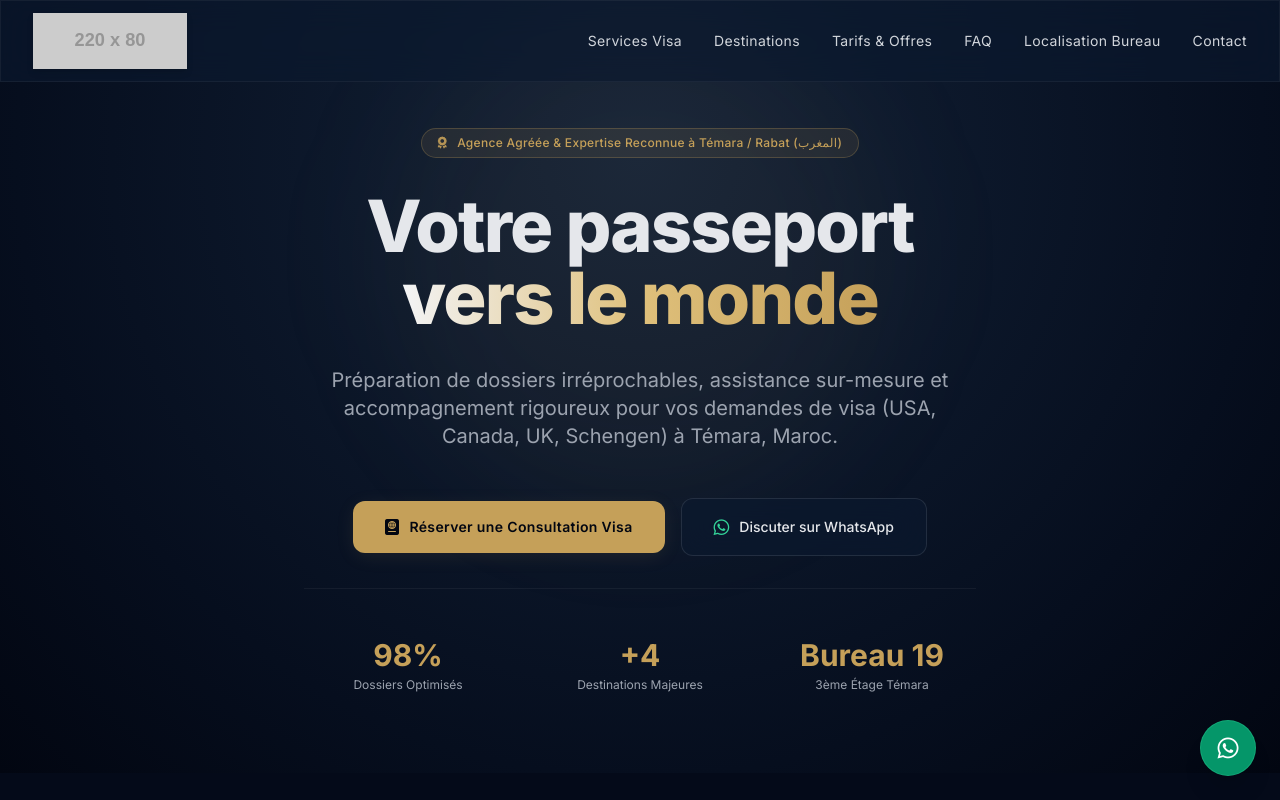
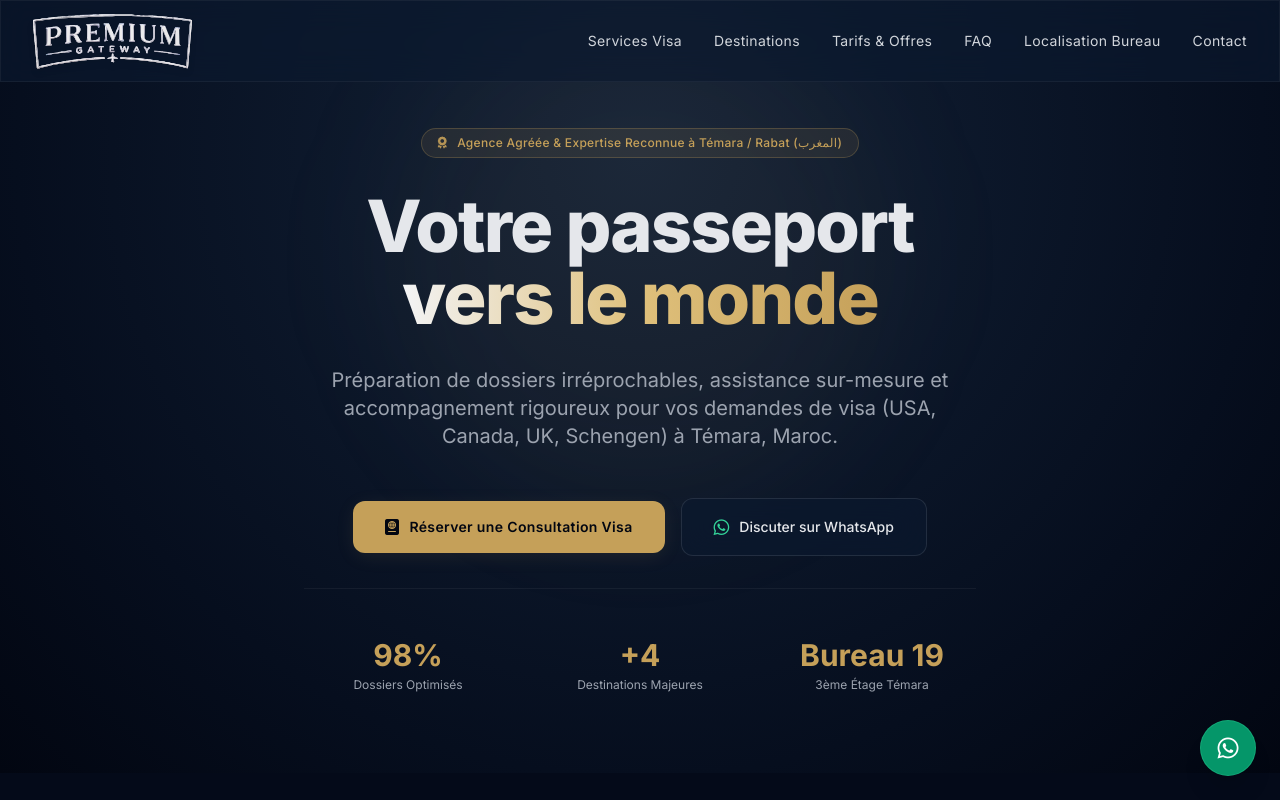
Before and after one commit to achraf445/premiumgateway, a plain HTML site: page index.html in a window 1280 px wide. Shown: the top 800 px of the page. Drawn offline with nearby package versions, Linux system fonts and the light colour scheme; placeholder pictures from the web are drawn by us.

Commit message:
Add files via upload

```diff
--- a/index.html
+++ b/index.html
@@ -202,7 +202,7 @@
                 <div class="flex items-center justify-between h-20">
                     <!-- Brand Logo -->
                     <a href="#" class="flex items-center group" aria-label="Accueil PREMIUM GATEWAY Agence de Visa Témara">
-                        <img src="assets/logo.png" data-src-fallback="logo.png" alt="PREMIUM GATEWAY - Agence d'assistance et préparation dossier Visa Témara Maroc" class="h-12 sm:h-14 w-auto object-contain filter drop-shadow-md group-hover:opacity-90 transition-opacity" onerror="this.src='https://placehold.co/220x80/060e1e/c5a059?text=PREMIUM+GATEWAY'">
+                        <img src="assets/logo.svg" data-src-fallback="logo.png" alt="PREMIUM GATEWAY - Agence d'assistance et préparation dossier Visa Témara Maroc" class="h-12 sm:h-14 w-auto object-contain filter drop-shadow-md group-hover:opacity-90 transition-opacity" onerror="this.src='https://placehold.co/220x80/060e1e/c5a059?text=PREMIUM+GATEWAY'">
                     </a>
 
                     <!-- Desktop Navigation Links -->
@@ -660,7 +660,7 @@
         <div class="max-w-7xl mx-auto grid grid-cols-1 md:grid-cols-4 gap-10 mb-12">
             <div class="space-y-4 md:col-span-1">
                 <a href="#" class="inline-block" aria-label="Accueil Premium Gateway">
-                    <img src="assets/logo.png" alt="PREMIUM GATEWAY - Agence de Visa Témara Maroc" class="h-10 w-auto object-contain filter drop-shadow" onerror="this.src='https://placehold.co/180x60/060e1e/c5a059?text=PREMIUM+GATEWAY'">
+                    <img src="assets/logo.svg" alt="PREMIUM GATEWAY - Agence de Visa Témara Maroc" class="h-10 w-auto object-contain filter drop-shadow" onerror="this.src='https://placehold.co/180x60/060e1e/c5a059?text=PREMIUM+GATEWAY'">
                 </a>
                 <p class="text-gray-400 leading-relaxed">Agence spécialisée à Témara pour vos demandes de visa USA, Canada, UK & Schengen en toute sérénité.</p>
                 <div class="flex space-x-2.5 pt-1">
```
